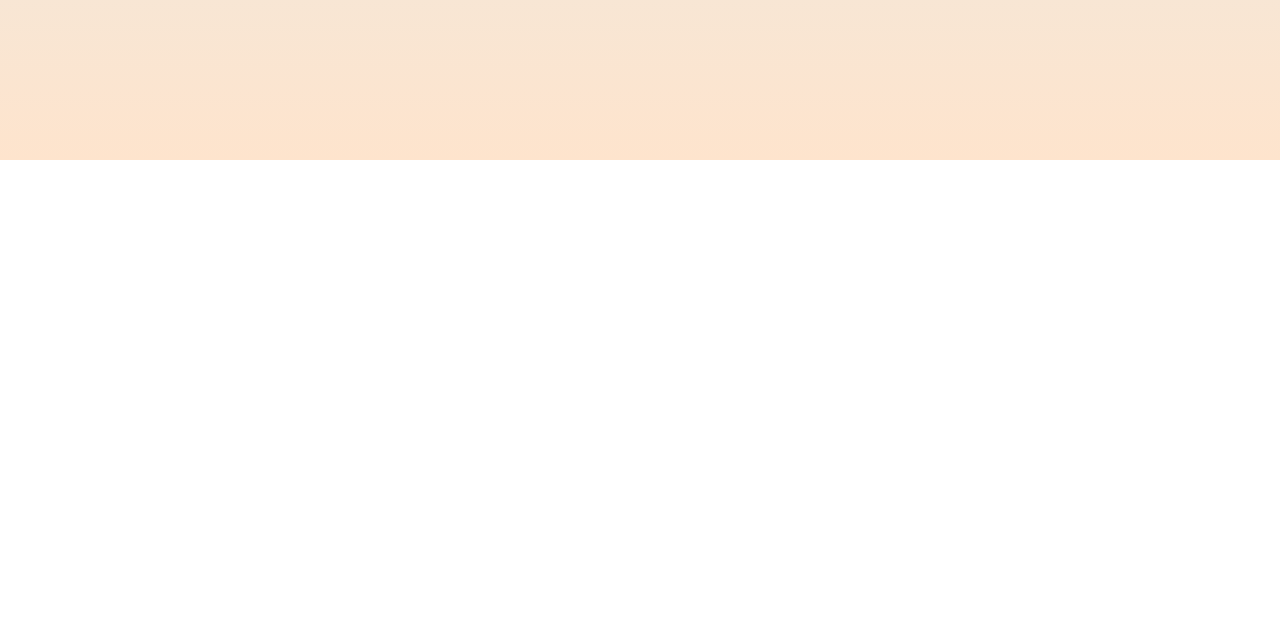
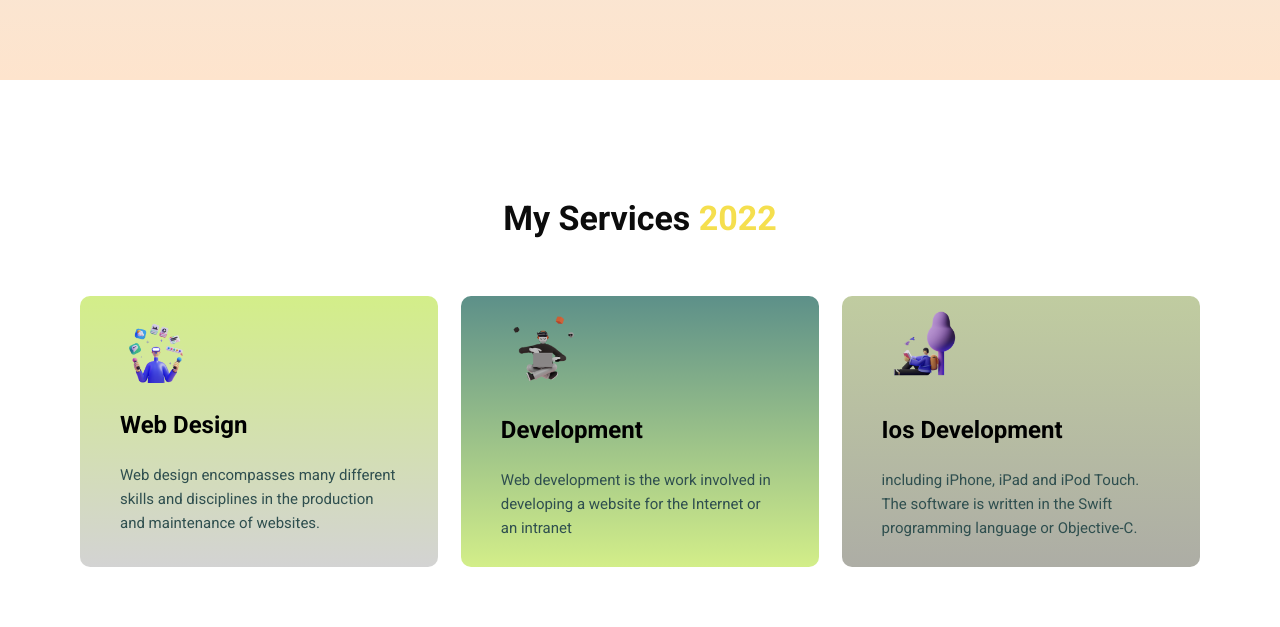
Before and after one commit to Safik-1475/developer-portfolio, a plain HTML site: page index.html in a window 1280 px wide. Shown: the part 640-1267 px from the top of the page. Before the commit the page ends 800 px from the top, so only its background shows below. Drawn offline with Linux system fonts and the light colour scheme.

Commit message:
added services

```diff
--- a/css/main.css
+++ b/css/main.css
@@ -37,12 +37,17 @@ img{
 .col{
     width:40%;
 }
+ h2{
+    font-size:34px;
+    font-weight:700;
+    color:#0c0c0c;
+}
 
 /*----------------------------------------------
                 header style
 ------------------------------------------------*/
 .header-area{
-    min-height:100vh;
+    min-height:90vh;
     background-image:linear-gradient(to bottom, #DEEEF0, #FEE4CD);
 }
 .header-area .headline{
@@ -51,11 +56,7 @@ img{
     border-radius:2px;
     text-transform:capitalize;
 }
-.headline h2{
-    font-size:34px;
-    font-weight:700;
-    color:#0c0c0c;
-}
+
 .headline h1{
     font-size:42px;
     letter-spacing:1px;
@@ -70,7 +71,7 @@ img{
 }
 .header-area .btn{
     display:inline-block;
-    padding:12px 26px;
+    padding:12px 32px;
     background-image:linear-gradient(45deg,orange,tomato, gray);
     text-transform:capitalize;
     font-size:17px;
@@ -87,3 +88,48 @@ img{
     height:90%;
     border-radius:50%;
 }
+/*my mission*/
+.mission{
+    padding:60px 0;
+}
+.mission h2{
+    text-align:center;
+    padding:30px 0px;
+    text-transform:capitalize;
+    font-size:34px;
+}
+
+.mission h2 span{
+    color:rgb(245, 223, 78);
+}
+.mission .img img{
+    width:30%;
+}
+.mission .col{
+    padding:12px 40px;
+    background-image:linear-gradient(to bottom, rgb(211, 238, 137),lightgray);
+    border-radius:10px;
+    justify-content:space-around;
+    width:31.31%;
+    margin-left:2%;
+
+}
+.mission .col:nth-child(1){
+    margin-left:0;
+}
+.mission .col:nth-child(2){
+    background-image:linear-gradient(to top, rgb(211, 238, 137),rgb(93, 144, 137))
+}
+.mission .col:nth-child(3){
+    background-image:linear-gradient(rgb(192, 204, 160),rgb(173, 173, 165))
+}
+
+.mission .col h3{
+    font-size:24px;
+    text-transform:capitalize;
+}
+.mission .col p{
+    font-size:15px;
+    line-height:24px;
+    color:darkslategray
+}
--- a/index.html
+++ b/index.html
@@ -35,6 +35,39 @@
         </div>
     </header>
     <!--header end-->
+    <!--my services -->
+    <section class="mission">
+        <div class="container">
+            <h2>my services <span>2022</span></h2>
+            <div class="row">
+                <div class="col">
+                    <div class="img">
+                        <img src="./img/illustrators/illustrator-1.png" alt="picture">
+                    </div>
+                    <h3>web design</h3>
+                    <p>Web design encompasses many different skills and disciplines in the production and maintenance of
+                        websites.</p>
+                </div>
+                <div class="col">
+                    <div class="img">
+                        <img src="./img/illustrators/illustrator-2.png" alt="picture">
+                    </div>
+                    <h3>development</h3>
+                    <p>Web development is the work involved in developing a website for the Internet or an intranet</p>
+                </div>
+                <div class="col">
+                    <div class="img">
+                        <img src="./img/illustrators/illustrator-3.png" alt="picture">
+                    </div>
+                    <h3>ios development</h3>
+                    <p>including iPhone, iPad and iPod Touch. The software is written in the Swift programming language
+                        or Objective-C.</p>
+                </div>
+            </div>
+        </div>
+    </section>
+    <!--my services end-->
+    <!--about-->
 </body>
 
 </html>
```
